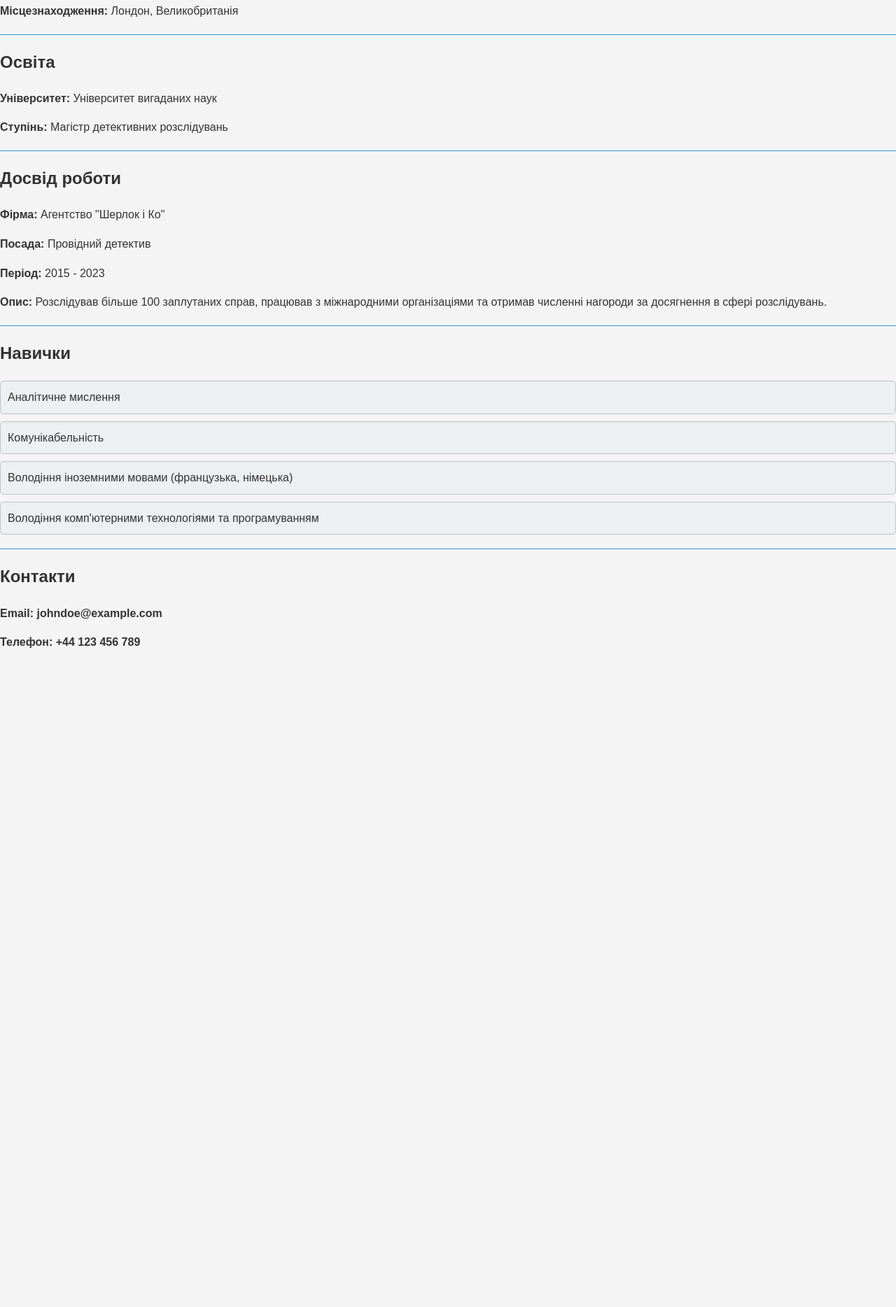
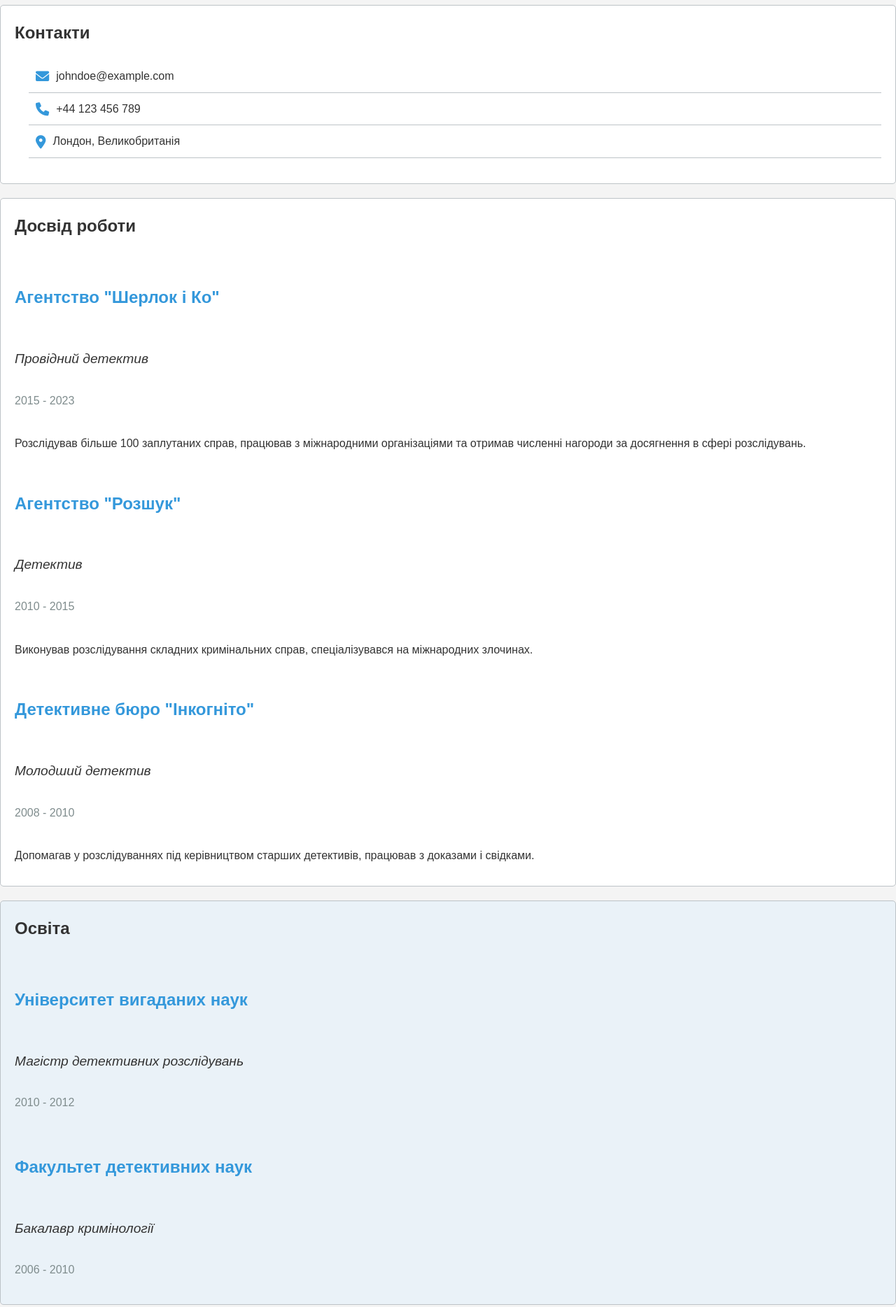
Before and after one commit to buhtanback/testfront, a plain HTML site: page test.html in a window 1280 px wide. Shown: the part 393-2261 px from the top of the page at 70% size. Before the commit the page ends 1339 px from the top, so only its background shows below. Drawn offline with Linux system fonts and the light colour scheme.

Commit message:
homework

```diff
--- a/style.css
+++ b/style.css
@@ -10,56 +10,134 @@ body {
 header {
     background: url('https://static.jobscan.co/blog/uploads/resume-builder-examples.png') no-repeat center center;
     background-size: cover;
-    color: #000; /* Чорний колір для тексту */
+    color: #000;
     padding: 40px 20px;
     text-align: center;
-    height: 300px; /* Задаємо висоту для перевірки */
+    height: 300px;
 }
 
 header h1 {
-    font-size: 3em; /* Крупний шрифт для імені */
+    font-size: 3em;
     margin: 0;
-    color: #000; /* Чорний колір для заголовка h1 */
 }
 
 header h2 {
-    font-size: 1.5em; /* Середній шрифт для посади */
+    font-size: 1.5em;
     margin: 10px 0;
-    color: #000; /* Чорний колір для заголовка h2 */
 }
 
 header .slogan {
-    font-size: 1em; /* Мелкий шрифт для слогану */
+    font-size: 1em;
     font-style: italic;
     margin: 10px 0 0;
-    color: #000; /* Чорний колір для слогану */
 }
 
-
-p {
-    margin-bottom: 15px;
-}
-
-hr {
-    border: 0;
-    border-top: 1px solid #3498db;
+.contact-info {
+    background-color: #fff;
+    border: 1px solid #bdc3c7;
+    border-radius: 5px;
+    padding: 20px;
     margin: 20px 0;
 }
 
-ul {
-    margin: 0;
-    padding: 0;
-    list-style-type: none;
+.contact-info h2 {
+    margin-top: 0;
 }
 
-ul li {
-    background-color: #ecf0f1;
+.contact-info ul {
+    padding-left: 20px;
+}
+
+.contact-info li {
+    display: flex;
+    align-items: center;
+    padding: 10px;
+    border-bottom: 1px solid #bdc3c7;
+}
+
+.contact-info i {
+    font-size: 1.2em;
+    color: #3498db;
+    margin-right: 10px;
+}
+
+.work-experience {
+    background-color: #fff;
     border: 1px solid #bdc3c7;
     border-radius: 5px;
-    padding: 10px;
+    padding: 20px;
+    margin: 20px 0;
+    display: flex;
+    flex-direction: column;
+    gap: 20px; /* Відстань між блоками роботи */
+}
+
+.work-experience h2 {
+    margin-top: 0;
+}
+
+.job {
+    display: flex;
+    flex-direction: column;
+    gap: 10px; /* Відстань між елементами в кожному блоці */
+}
+
+.company {
+    font-size: 1.5em;
+    font-weight: bold;
+    color: #3498db;
+}
+
+.position {
+    font-size: 1.2em;
+    font-style: italic;
+    margin-bottom: 5px;
+}
+
+.dates {
+    font-size: 1em;
+    color: #7f8c8d;
     margin-bottom: 10px;
 }
 
-.contacts p {
+.description {
+    margin-bottom: 10px;
+}
+
+.education {
+    background-color: #eaf2f8;
+    border: 1px solid #bdc3c7;
+    border-radius: 5px;
+    padding: 20px;
+    margin: 20px 0;
+    display: flex;
+    flex-direction: column;
+    gap: 20px; /* Відстань між блоками освіти */
+}
+
+.education h2 {
+    margin-top: 0;
+}
+
+.education-item {
+    display: flex;
+    flex-direction: column;
+    gap: 10px; /* Відстань між елементами в кожному блоці */
+}
+
+.institution {
+    font-size: 1.5em;
     font-weight: bold;
+    color: #3498db;
 }
+
+.degree {
+    font-size: 1.2em;
+    font-style: italic;
+    margin-bottom: 5px;
+}
+
+.years {
+    font-size: 1em;
+    color: #7f8c8d;
+}
--- a/test.html
+++ b/test.html
@@ -4,7 +4,8 @@
     <meta charset="UTF-8">
     <meta name="viewport" content="width=device-width, initial-scale=1.0">
     <title>Резюме вигаданого персонажа</title>
-    <link rel="stylesheet" href="style.css"> <!-- Підключення CSS-файлу -->
+    <link rel="stylesheet" href="style.css">
+    <link rel="stylesheet" href="https://cdnjs.cloudflare.com/ajax/libs/font-awesome/6.0.0-beta3/css/all.min.css">
 </head>
 <body>
     <header>
@@ -13,34 +14,53 @@
         <p class="slogan">Розслідування з великим стилем</p>
     </header>
 
-    <p><strong>Місцезнаходження:</strong> Лондон, Великобританія</p>
-    <hr>
+    <section class="contact-info">
+        <h2>Контакти</h2>
+        <ul>
+            <li><i class="fas fa-envelope"></i> johndoe@example.com</li>
+            <li><i class="fas fa-phone"></i> +44 123 456 789</li>
+            <li><i class="fas fa-map-marker-alt"></i> Лондон, Великобританія</li>
+        </ul>
+    </section>
 
-    <h2>Освіта</h2>
-    <p><strong>Університет:</strong> Університет вигаданих наук</p>
-    <p><strong>Ступінь:</strong> Магістр детективних розслідувань</p>
-    <hr>
+    <section class="work-experience">
+        <h2>Досвід роботи</h2>
 
-    <h2>Досвід роботи</h2>
-    <p><strong>Фірма:</strong> Агентство "Шерлок і Ко"</p>
-    <p><strong>Посада:</strong> Провідний детектив</p>
-    <p><strong>Період:</strong> 2015 - 2023</p>
-    <p><strong>Опис:</strong> Розслідував більше 100 заплутаних справ, працював з міжнародними організаціями та отримав численні нагороди за досягнення в сфері розслідувань.</p>
-    <hr>
+        <div class="job">
+            <h3 class="company">Агентство "Шерлок і Ко"</h3>
+            <p class="position">Провідний детектив</p>
+            <p class="dates">2015 - 2023</p>
+            <p class="description">Розслідував більше 100 заплутаних справ, працював з міжнародними організаціями та отримав численні нагороди за досягнення в сфері розслідувань.</p>
+        </div>
 
-    <h2>Навички</h2>
-    <ul>
-        <li>Аналітичне мислення</li>
-        <li>Комунікабельність</li>
-        <li>Володіння іноземними мовами (французька, німецька)</li>
-        <li>Володіння комп'ютерними технологіями та програмуванням</li>
-    </ul>
-    <hr>
+        <div class="job">
+            <h3 class="company">Агентство "Розшук"</h3>
+            <p class="position">Детектив</p>
+            <p class="dates">2010 - 2015</p>
+            <p class="description">Виконував розслідування складних кримінальних справ, спеціалізувався на міжнародних злочинах.</p>
+        </div>
 
-    <h2>Контакти</h2>
-    <div class="contacts">
-        <p><strong>Email:</strong> johndoe@example.com</p>
-        <p><strong>Телефон:</strong> +44 123 456 789</p>
-    </div>
+        <div class="job">
+            <h3 class="company">Детективне бюро "Інкогніто"</h3>
+            <p class="position">Молодший детектив</p>
+            <p class="dates">2008 - 2010</p>
+            <p class="description">Допомагав у розслідуваннях під керівництвом старших детективів, працював з доказами і свідками.</p>
+        </div>
+    </section>
+
+    <section class="education">
+        <h2>Освіта</h2>
+        <div class="education-item">
+            <h3 class="institution">Університет вигаданих наук</h3>
+            <p class="degree">Магістр детективних розслідувань</p>
+            <p class="years">2010 - 2012</p>
+        </div>
+
+        <div class="education-item">
+            <h3 class="institution">Факультет детективних наук</h3>
+            <p class="degree">Бакалавр кримінології</p>
+            <p class="years">2006 - 2010</p>
+        </div>
+    </section>
 </body>
 </html>
```
